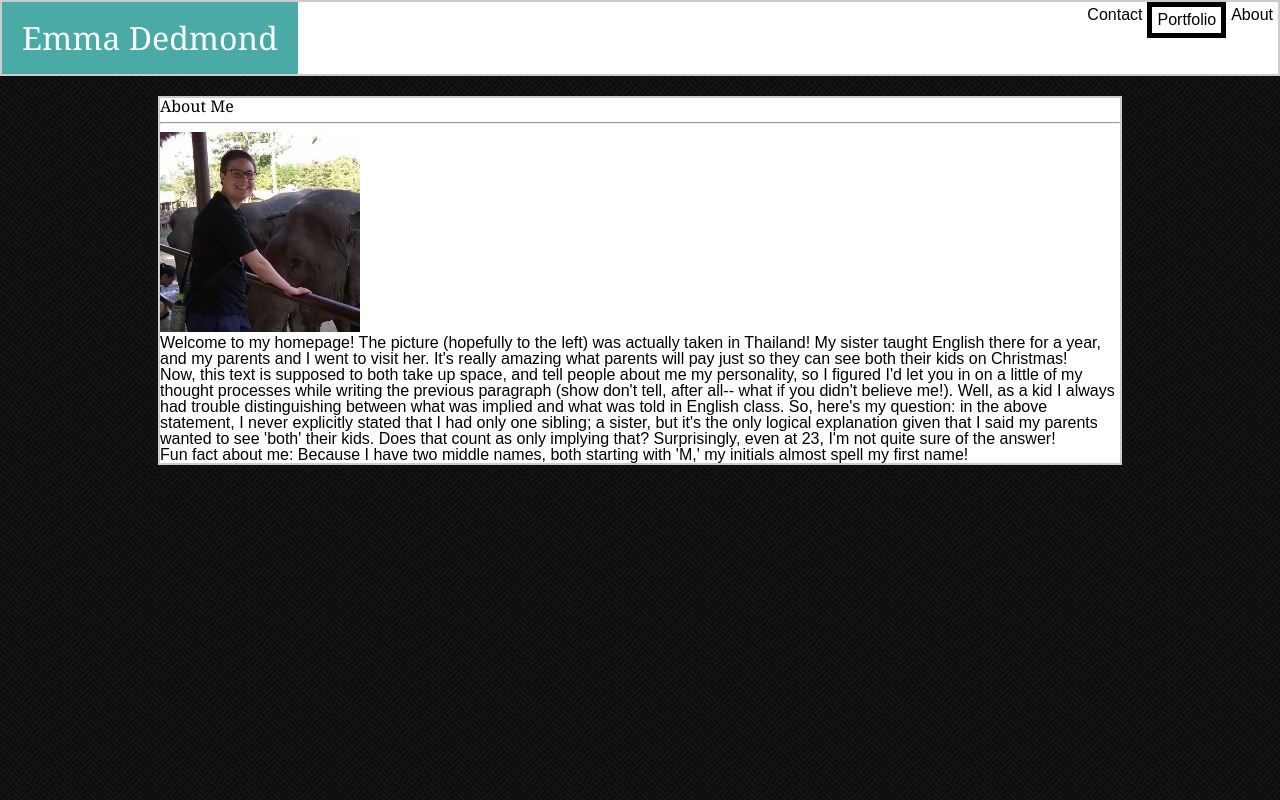
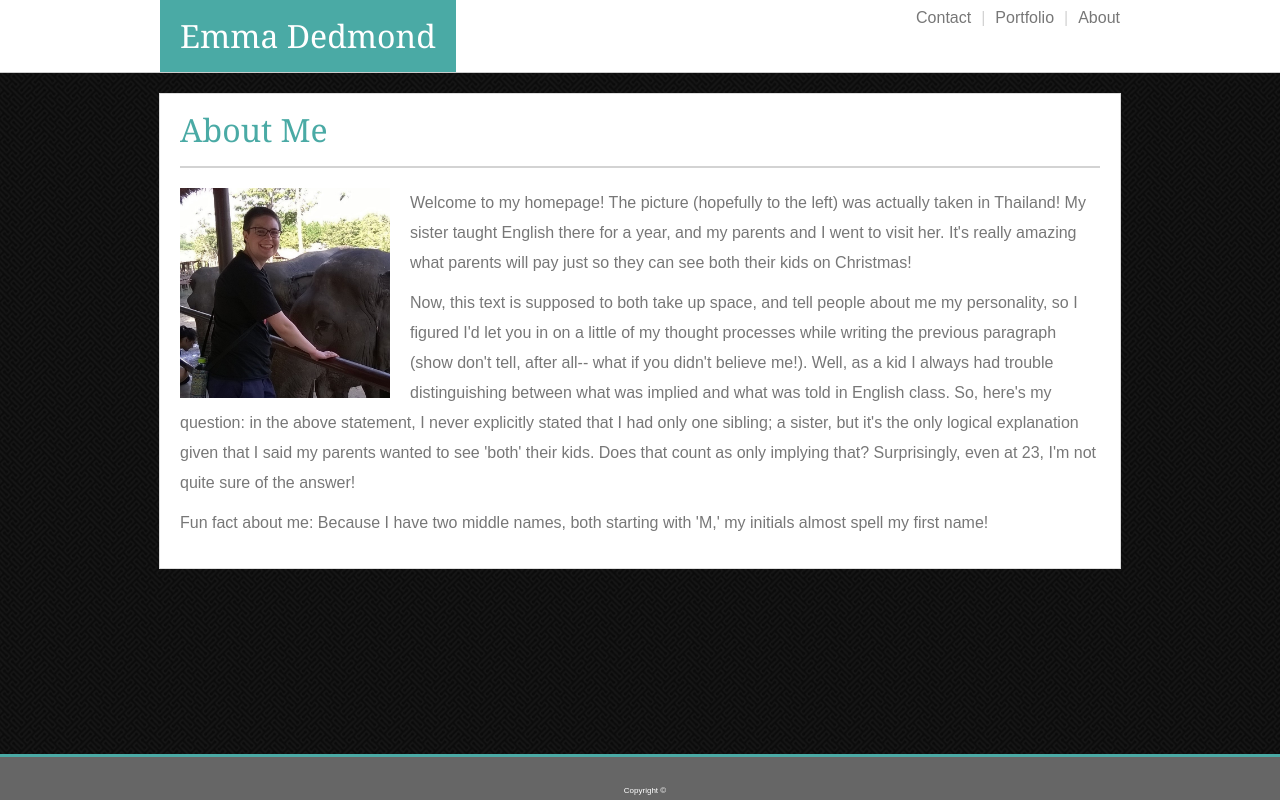
Before and after one commit to ededmond/Basic-Portfolio, a plain HTML site: page index.html in a window 1280 px wide. Drawn offline with Linux system fonts and the light colour scheme.

Commit message:
Index should be finished (as well as the nav, etc.)

```diff
--- /dev/null
+++ b/assets/css/index.css
@@ -0,0 +1,6 @@
+
+img {
+    height:210px;
+    float:left;
+    padding-right:20px;
+}
--- a/assets/css/reset.css
+++ b/assets/css/reset.css
@@ -22,6 +22,7 @@ time, mark, audio, video {
 	font-size: 100%;
 	font: inherit;
 	vertical-align: baseline;
+	text-decoration:none;
 }
 /* HTML5 display-role reset for older browsers */
 article, aside, details, figcaption, figure,
--- a/assets/css/style.css
+++ b/assets/css/style.css
@@ -1,42 +1,81 @@
 body {
     background-image: url("../images/pw_maze_black/pw_maze_black.png");
-    font-family: Arial, Helvetica, sans-serif
+    font-family: Arial, Helvetica, sans-serif;
+    color: #777777;
 }
 header {
     background-color:white;
-    border: #cccccc,solid,2px;
+    border-bottom: #cccccc solid 1px;
     overflow:auto;
+}
+.header-content {
+    width:960px;
+    margin:auto;
+}
+.nav-link{
+    color:#777777;
+    float:right;
+    padding:10px;
+    padding-right:0;
+    padding-left:0;
+}
+.nav-link:hover {
+    color:black;
+}
+.nav-div {
+    color: lightgrey;
+    float:right;
+    padding:10px;
+    padding-right:10px;
+    padding-left:10px;
+}
+section {
+    background-color:white;
+    border: #dddddd solid 1px;
+    margin:auto;
+    margin-top:20px;
+    padding:20px;
+    /* Because padding is 20px, section width must be 960-2*20 */
+    width:920px;
 }
 h1,h2 {
     font-family:Georgia, 'Times New Roman', Times, serif;
+    font-size: 200%;
+    font-style:bolder;
 }
 
 h1 {
     background-color: #4aaaa5;
     color:white;
-    font-size: 200%;
-    font-style:bolder;
     padding:20px;
     float:left;
 }
-.nav-link{
-    float:right;
-    padding:5px;
+h2 {
+    color:#4aaaa5;
 }
-.mid {
-    border : black, solid, 5px;
-}
-section {
-    background-color:white;
-    border: #cccccc,solid,2px;
-    width:960px;
-    margin:auto;
+hr {
+    border:1px lightgray solid;
     margin-top:20px;
-
+    margin-bottom:20px;
 }
 
-img {
-    height:200px;
+p {
+    line-height:30px;
+    padding-bottom:10px;
+    padding-top:0;
+}
+footer {
+    position:absolute;
+    bottom:0px;
+    background-color:#666666;
+    padding:5px;
+    padding-top:30px;
+    border-top:#4aaaa5 solid 3px;
+    width:100%;
+
+    font-size:50%;
+    text-align:center;
+    color:white;
 }
 
 .clearfix::after {
--- a/index.html
+++ b/index.html
@@ -4,14 +4,19 @@
         <title>About Emma</title>
         <link rel="stylesheet" href="assets/css/reset.css">
         <link rel="stylesheet" href="assets/css/style.css">
+        <link rel="stylesheet" href="assets/css/index.css">
     </head>
     <body>
         <div class ="clearfix">
             <header>
-                <h1>Emma Dedmond</h1>
-                <div class = "nav-link">About</div>
-                <div class = "nav-link mid">Portfolio</div>
-                <div class = "nav-link">Contact</div>
+                <div class ="header-content">
+                    <h1>Emma Dedmond</h1>
+                    <a href ="index.html" class = "nav-link">About</a>
+                    <div class = "nav-div">|</div>
+                    <a href = "portfolio.html" class = "nav-link">Portfolio</a>
+                    <div class = "nav-div">|</div>
+                    <a href = "contact.html" class = "nav-link">Contact</a>
+                </div>
             </header>
         </div>
         <section>
@@ -34,5 +39,8 @@
              my initials <i>almost</i> spell my first name!
             </p>
         </section>
+        <footer>
+            <div>Copyright &copy</div>
+        </footer>
     </body>
 </html>
```
